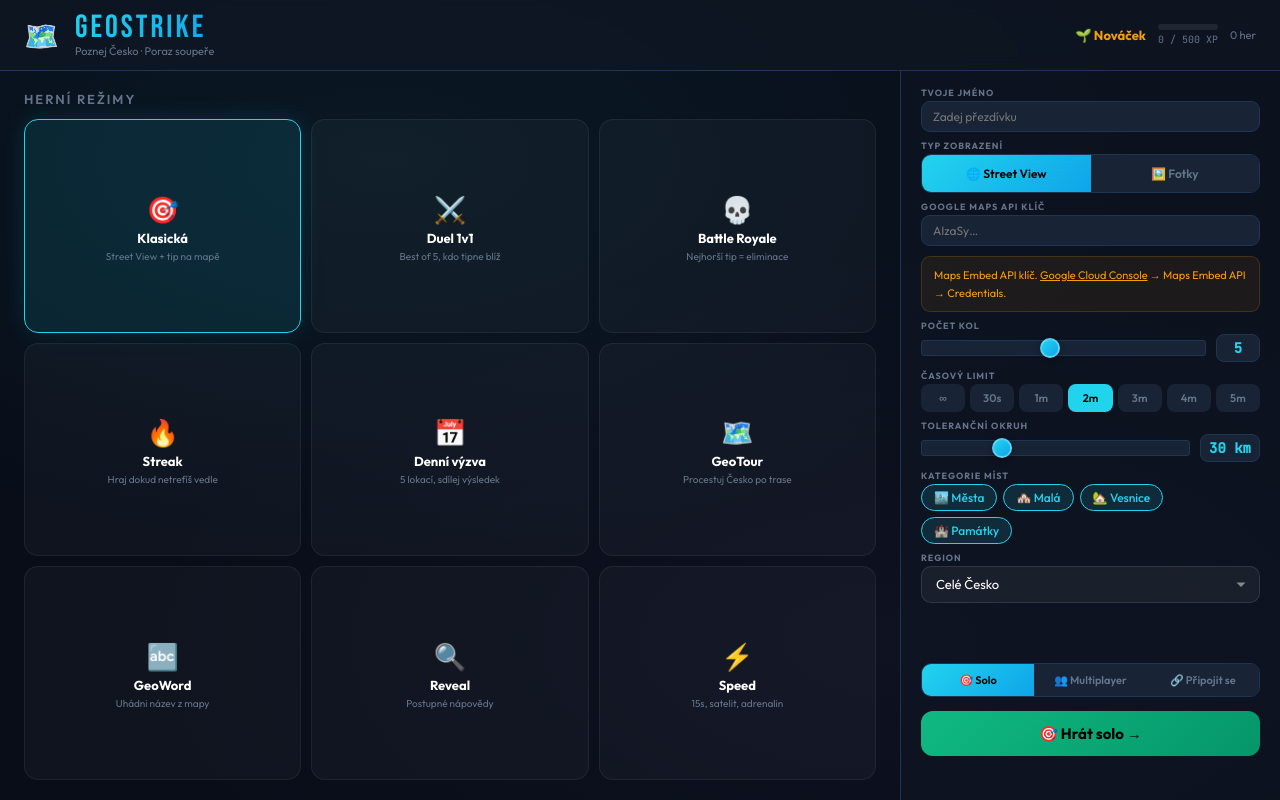
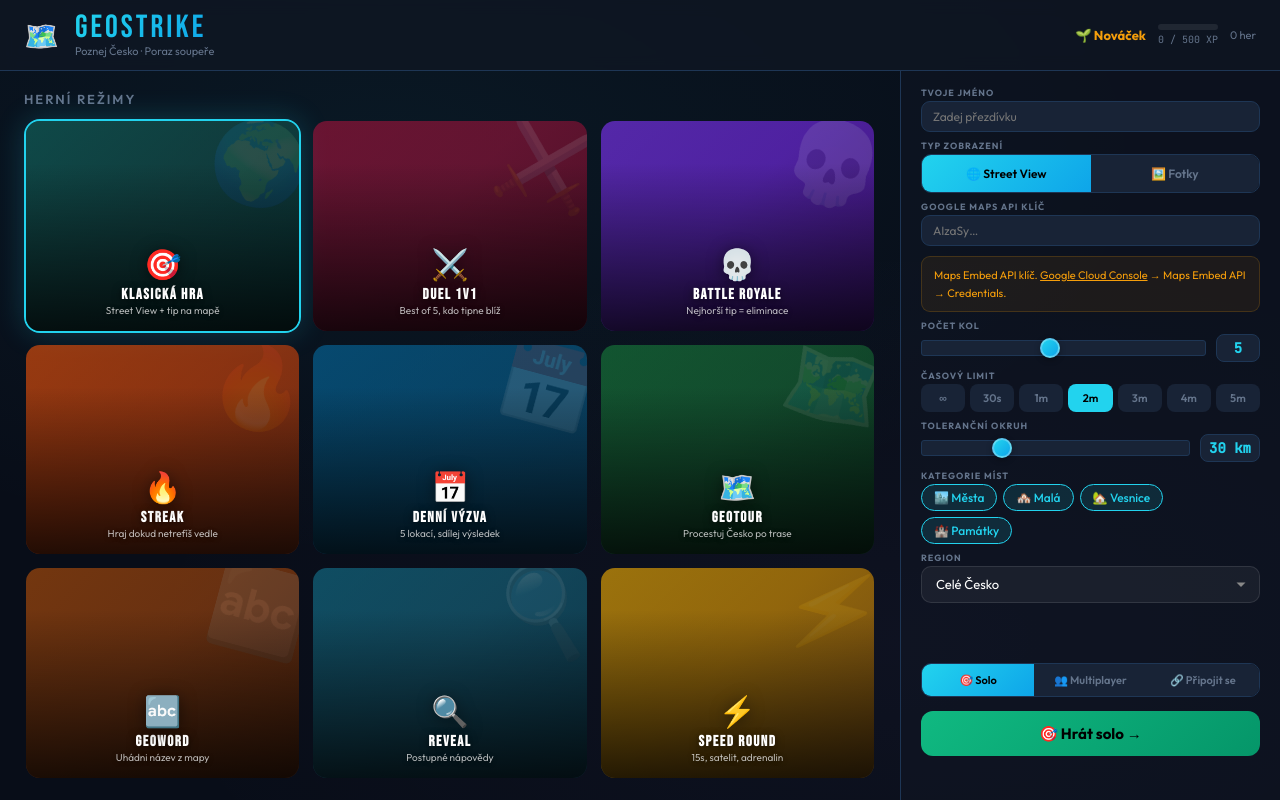
Before and after one commit to JVojtasek/ceskygeo-multiplayer, a website: page public/index.html in a window 1280 px wide. Drawn offline with nearby package versions, Linux system fonts and the light colour scheme.

Commit message:
Visual upgrade: rich gradient mode cards with decorations
- Each mode card has unique color gradient background
- Shimmer animation on gradient backgrounds
- Large decorative emoji watermarks in corner
- Text shadow + dark gradient overlay for readability
- Bebas Neue uppercase titles for professional look
- Smooth hover effects with elevation
- Selected card cyan glow border

Co-Authored-By: Claude Opus 4.6 (1M context) <noreply@anthropic.com>

```diff
--- a/public/index.html
+++ b/public/index.html
@@ -147,14 +147,31 @@ button,input{font-family:'Outfit',sans-serif}
 
 /* Mode grid */
 .mode-grid{display:grid;grid-template-columns:repeat(3,1fr);gap:10px;flex:1}
-.mode-card{background:rgba(255,255,255,.03);border:1px solid rgba(255,255,255,.06);border-radius:14px;padding:16px 10px 12px;text-align:center;cursor:pointer;transition:all .2s;display:flex;flex-direction:column;align-items:center;justify-content:center;gap:4px;position:relative;overflow:hidden}
-.mode-card:hover{background:rgba(34,211,238,.06);border-color:rgba(34,211,238,.25);transform:translateY(-2px);box-shadow:0 6px 24px rgba(34,211,238,.08)}
-.mode-card.selected{background:rgba(34,211,238,.1);border-color:var(--accent);box-shadow:0 0 24px rgba(34,211,238,.12)}
-.mode-card-icon{font-size:26px}
-.mode-card-title{font-size:13px;font-weight:800;color:#fff}
-.mode-card-desc{font-size:10px;color:var(--muted);line-height:1.3}
+.mode-card{position:relative;overflow:hidden;border-radius:16px;padding:0;text-align:center;cursor:pointer;transition:all .25s;display:flex;flex-direction:column;align-items:center;justify-content:flex-end;border:2px solid transparent;min-height:0}
+.mode-card::before{content:'';position:absolute;inset:0;z-index:0;opacity:.7;transition:opacity .3s}
+.mode-card::after{content:'';position:absolute;inset:0;background:linear-gradient(180deg,transparent 20%,rgba(0,0,0,.75) 100%);z-index:1}
+.mode-card:hover{transform:translateY(-3px);box-shadow:0 8px 32px rgba(0,0,0,.4)}
+.mode-card:hover::before{opacity:1}
+.mode-card.selected{border-color:var(--accent);box-shadow:0 0 30px rgba(34,211,238,.2)}
+.mode-card-inner{position:relative;z-index:2;padding:12px 10px 14px;width:100%}
+.mode-card-icon{font-size:30px;margin-bottom:2px;filter:drop-shadow(0 2px 8px rgba(0,0,0,.5))}
+.mode-card-title{font-size:15px;font-weight:900;color:#fff;text-shadow:0 2px 8px rgba(0,0,0,.6);font-family:'Bebas Neue',sans-serif;letter-spacing:1.5px}
+.mode-card-desc{font-size:10px;color:rgba(255,255,255,.7);line-height:1.3;text-shadow:0 1px 4px rgba(0,0,0,.5)}
 .mode-card.locked{opacity:.4;pointer-events:none}
 .mode-card.locked::after{content:'🔒';position:absolute;top:8px;right:8px;font-size:14px}
+/* Unique card backgrounds */
+.mode-card:nth-child(1)::before{background:linear-gradient(135deg,#0f766e,#134e4a,#042f2e);background-size:200% 200%;animation:shimmer 8s ease infinite}
+.mode-card:nth-child(2)::before{background:linear-gradient(135deg,#9f1239,#881337,#4c0519);background-size:200% 200%;animation:shimmer 8s ease infinite}
+.mode-card:nth-child(3)::before{background:linear-gradient(135deg,#7c3aed,#6d28d9,#3b0764);background-size:200% 200%;animation:shimmer 8s ease infinite}
+.mode-card:nth-child(4)::before{background:linear-gradient(135deg,#ea580c,#c2410c,#7c2d12);background-size:200% 200%;animation:shimmer 8s ease infinite}
+.mode-card:nth-child(5)::before{background:linear-gradient(135deg,#0369a1,#075985,#0c4a6e);background-size:200% 200%;animation:shimmer 8s ease infinite}
+.mode-card:nth-child(6)::before{background:linear-gradient(135deg,#15803d,#166534,#052e16);background-size:200% 200%;animation:shimmer 8s ease infinite}
+.mode-card:nth-child(7)::before{background:linear-gradient(135deg,#b45309,#92400e,#451a03);background-size:200% 200%;animation:shimmer 8s ease infinite}
+.mode-card:nth-child(8)::before{background:linear-gradient(135deg,#0e7490,#155e75,#083344);background-size:200% 200%;animation:shimmer 8s ease infinite}
+.mode-card:nth-child(9)::before{background:linear-gradient(135deg,#eab308,#ca8a04,#713f12);background-size:200% 200%;animation:shimmer 8s ease infinite}
+/* Decorative shapes on cards */
+.mode-card .card-deco{position:absolute;z-index:0;opacity:.12;font-size:80px;top:-10px;right:-10px;transform:rotate(15deg);pointer-events:none}
+@keyframes shimmer{0%,100%{background-position:0% 50%}50%{background-position:100% 50%}}
 
 /* Mini map in corner */
 #guess-wrap{position:absolute;bottom:20px;right:20px;width:280px;height:200px;z-index:900;border-radius:14px;overflow:hidden;border:2px solid rgba(34,211,238,.3);box-shadow:0 8px 32px rgba(0,0,0,.6);transition:width .35s ease,height .35s ease;background:#111827;transform-origin:bottom right}
@@ -356,49 +373,76 @@ button,input{font-family:'Outfit',sans-serif}
       <h2>Herní režimy</h2>
       <div class="mode-grid" id="mode-grid">
         <div class="mode-card selected" onclick="selectMode('classic')">
+          <span class="card-deco">🌍</span>
+          <div class="mode-card-inner">
             <div class="mode-card-icon">🎯</div>
-          <div class="mode-card-title">Klasická</div>
+            <div class="mode-card-title">KLASICKÁ HRA</div>
             <div class="mode-card-desc">Street View + tip na mapě</div>
           </div>
+        </div>
         <div class="mode-card" onclick="selectMode('duel')">
+          <span class="card-deco">⚔️</span>
+          <div class="mode-card-inner">
             <div class="mode-card-icon">⚔️</div>
-          <div class="mode-card-title">Duel 1v1</div>
+            <div class="mode-card-title">DUEL 1v1</div>
             <div class="mode-card-desc">Best of 5, kdo tipne blíž</div>
           </div>
+        </div>
         <div class="mode-card" onclick="selectMode('battleRoyale')">
+          <span class="card-deco">💀</span>
+          <div class="mode-card-inner">
             <div class="mode-card-icon">💀</div>
-          <div class="mode-card-title">Battle Royale</div>
+            <div class="mode-card-title">BATTLE ROYALE</div>
             <div class="mode-card-desc">Nejhorší tip = eliminace</div>
           </div>
+        </div>
         <div class="mode-card" onclick="selectMode('streak')">
+          <span class="card-deco">🔥</span>
+          <div class="mode-card-inner">
             <div class="mode-card-icon">🔥</div>
-          <div class="mode-card-title">Streak</div>
+            <div class="mode-card-title">STREAK</div>
             <div class="mode-card-desc">Hraj dokud netrefíš vedle</div>
           </div>
+        </div>
         <div class="mode-card" onclick="selectMode('daily')">
+          <span class="card-deco">📅</span>
+          <div class="mode-card-inner">
             <div class="mode-card-icon">📅</div>
-          <div class="mode-card-title">Denní výzva</div>
+            <div class="mode-card-title">DENNÍ VÝZVA</div>
             <div class="mode-card-desc">5 lokací, sdílej výsledek</div>
           </div>
+        </div>
         <div class="mode-card" onclick="selectMode('geotour')">
+          <span class="card-deco">🗺️</span>
+          <div class="mode-card-inner">
             <div class="mode-card-icon">🗺️</div>
-          <div class="mode-card-title">GeoTour</div>
+            <div class="mode-card-title">GEOTOUR</div>
             <div class="mode-card-desc">Procestuj Česko po trase</div>
           </div>
+        </div>
         <div class="mode-card" onclick="selectMode('geoword')">
+          <span class="card-deco">🔤</span>
+          <div class="mode-card-inner">
             <div class="mode-card-icon">🔤</div>
-          <div class="mode-card-title">GeoWord</div>
+            <div class="mode-card-title">GEOWORD</div>
             <div class="mode-card-desc">Uhádni název z mapy</div>
           </div>
+        </div>
         <div class="mode-card" onclick="selectMode('reveal')">
+          <span class="card-deco">🔍</span>
+          <div class="mode-card-inner">
             <div class="mode-card-icon">🔍</div>
-          <div class="mode-card-title">Reveal</div>
+            <div class="mode-card-title">REVEAL</div>
             <div class="mode-card-desc">Postupné nápovědy</div>
           </div>
+        </div>
         <div class="mode-card" onclick="selectMode('speed')">
+          <span class="card-deco">⚡</span>
+          <div class="mode-card-inner">
             <div class="mode-card-icon">⚡</div>
-          <div class="mode-card-title">Speed</div>
+            <div class="mode-card-title">SPEED ROUND</div>
             <div class="mode-card-desc">15s, satelit, adrenalin</div>
+          </div>
         </div>
       </div>
     </div>
```
Lines whose indentation alone changed are shown as unchanged.
